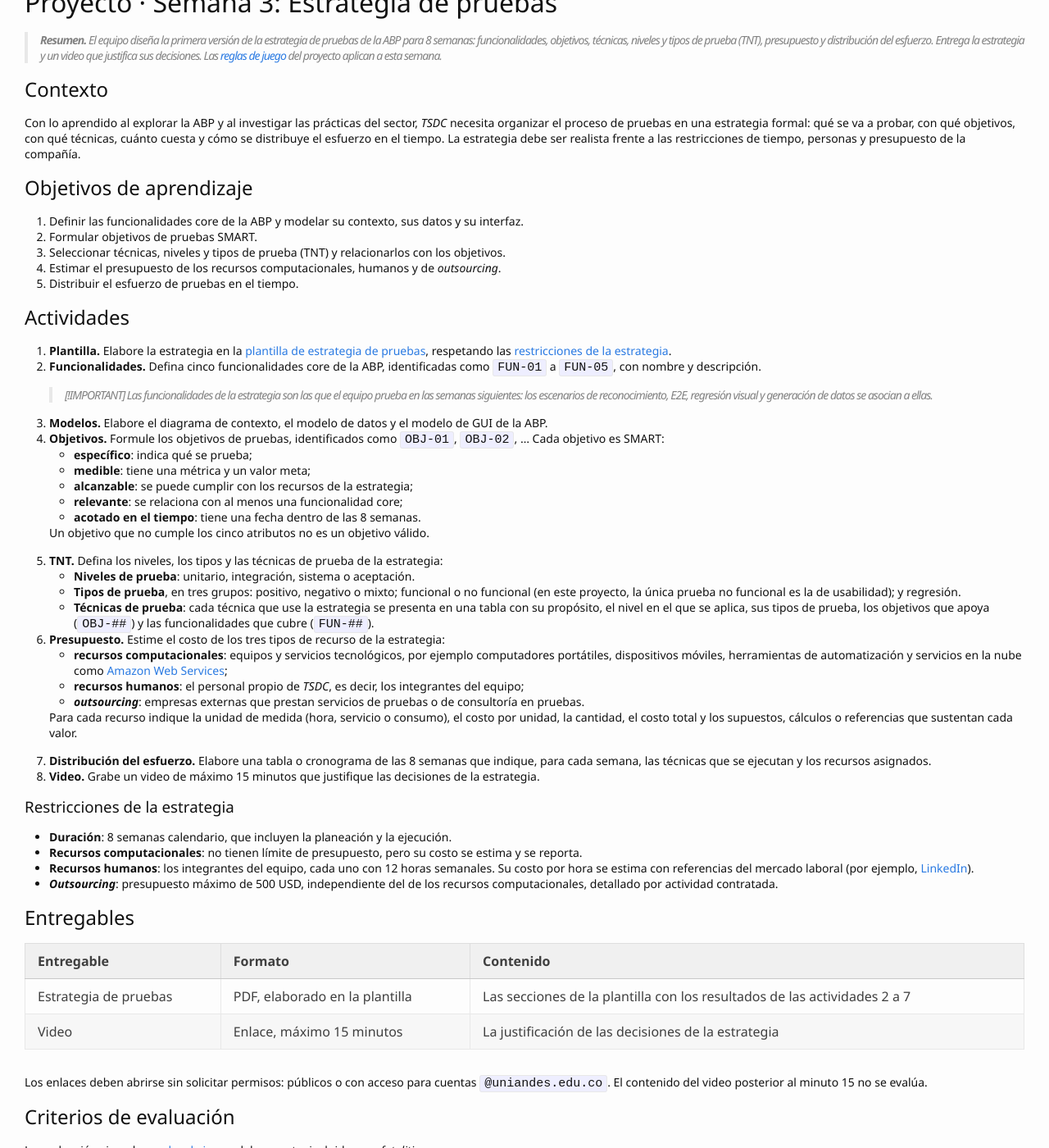
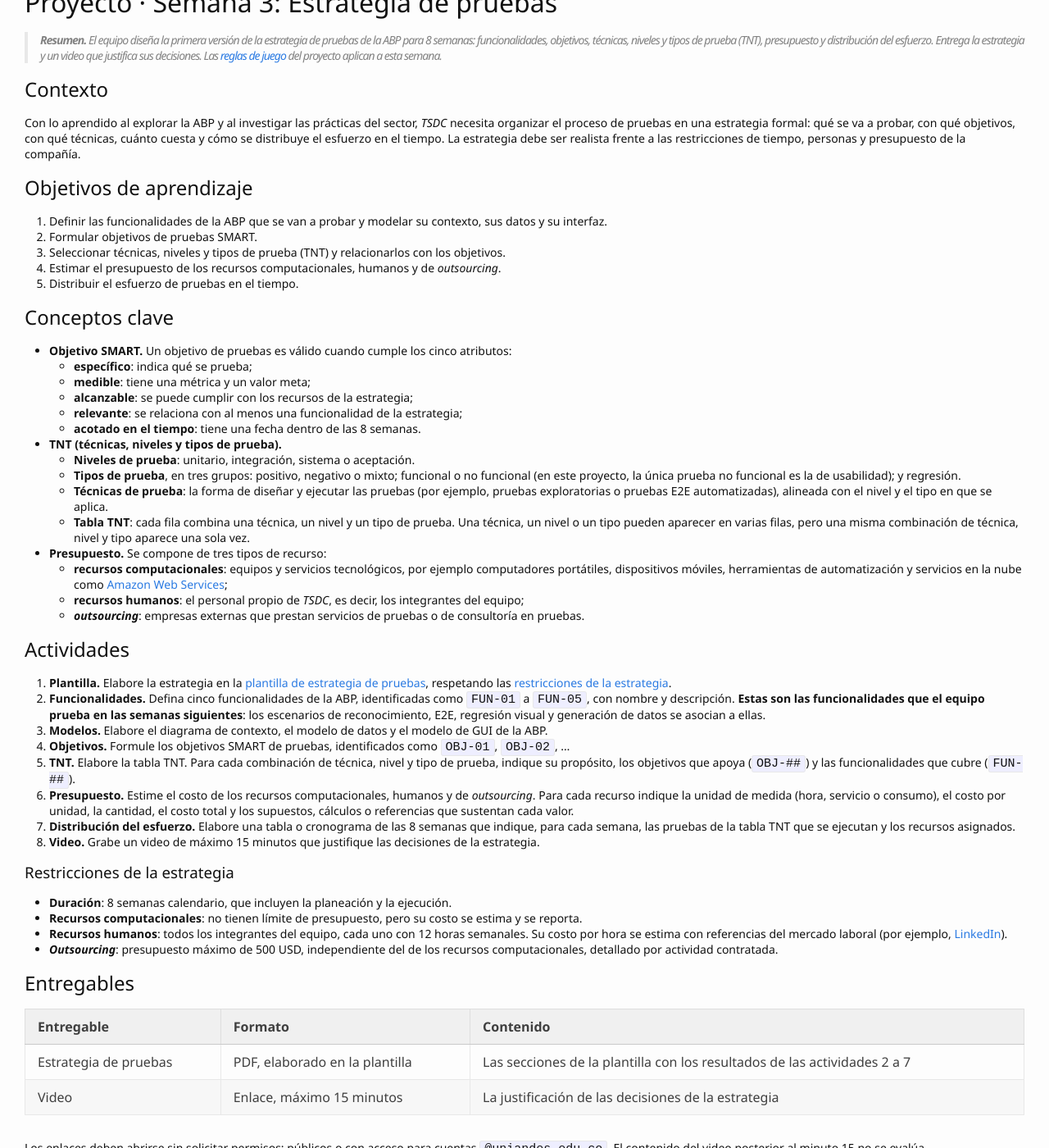
Before and after one commit to TiCSw/mt1_guias_pruebas, a Jekyll site: the page built from docs/semanas/semana3.md, in a window 1280 px wide and 1400 px high, scrolled down 335 px. Shown: the whole window at 82% size. Built offline with Jekyll 4.4.1, drawn with Linux system fonts in a browser that asks for light colours; some web fonts are replaced; our own code applies the rules of GitHub Pages for plain Markdown files; comment, search, counter and statistics services are not loaded; some of the changed text lies outside the part shown.

Commit message:
docs(semanas): week 3 key concepts, TNT combinations and objective coverage

```diff
--- a/docs/semanas/semana3.md
+++ b/docs/semanas/semana3.md
@@ -14,61 +14,65 @@ ser realista frente a las restricciones de tiempo, personas y presupuesto de la
 
 ## Objetivos de aprendizaje
 
-1. Definir las funcionalidades core de la ABP y modelar su contexto, sus datos y su interfaz.
+1. Definir las funcionalidades de la ABP que se van a probar y modelar su contexto, sus datos y su
+   interfaz.
 2. Formular objetivos de pruebas SMART.
 3. Seleccionar técnicas, niveles y tipos de prueba (TNT) y relacionarlos con los objetivos.
 4. Estimar el presupuesto de los recursos computacionales, humanos y de _outsourcing_.
 5. Distribuir el esfuerzo de pruebas en el tiempo.
+
+## Conceptos clave
+
+- **Objetivo SMART.** Un objetivo de pruebas es válido cuando cumple los cinco atributos:
+  - **específico**: indica qué se prueba;
+  - **medible**: tiene una métrica y un valor meta;
+  - **alcanzable**: se puede cumplir con los recursos de la estrategia;
+  - **relevante**: se relaciona con al menos una funcionalidad de la estrategia;
+  - **acotado en el tiempo**: tiene una fecha dentro de las 8 semanas.
+- **TNT (técnicas, niveles y tipos de prueba).**
+  - **Niveles de prueba**: unitario, integración, sistema o aceptación.
+  - **Tipos de prueba**, en tres grupos: positivo, negativo o mixto; funcional o no funcional (en
+    este proyecto, la única prueba no funcional es la de usabilidad); y regresión.
+  - **Técnicas de prueba**: la forma de diseñar y ejecutar las pruebas (por ejemplo, pruebas
+    exploratorias o pruebas E2E automatizadas), alineada con el nivel y el tipo en que se aplica.
+  - **Tabla TNT**: cada fila combina una técnica, un nivel y un tipo de prueba. Una técnica, un nivel
+    o un tipo pueden aparecer en varias filas, pero una misma combinación de técnica, nivel y tipo
+    aparece una sola vez.
+- **Presupuesto.** Se compone de tres tipos de recurso:
+  - **recursos computacionales**: equipos y servicios tecnológicos, por ejemplo computadores
+    portátiles, dispositivos móviles, herramientas de automatización y servicios en la nube como
+    [Amazon Web Services](https://aws.amazon.com/);
+  - **recursos humanos**: el personal propio de _TSDC_, es decir, los integrantes del equipo;
+  - **_outsourcing_**: empresas externas que prestan servicios de pruebas o de consultoría en
+    pruebas.
 
 ## Actividades
 
 1. **Plantilla.** Elabore la estrategia en la
    [plantilla de estrategia de pruebas](https://thesoftwaredesignlab.github.io/AutTestingCourseraBook/templates/estrategia-pruebas.docx),
    respetando las [restricciones de la estrategia](#restricciones-de-la-estrategia).
-2. **Funcionalidades.** Defina cinco funcionalidades core de la ABP, identificadas como `FUN-01` a
-   `FUN-05`, con nombre y descripción.
-
-   > [!IMPORTANT]
-   > Las funcionalidades de la estrategia son las que el equipo prueba en las semanas siguientes:
-   > los escenarios de reconocimiento, E2E, regresión visual y generación de datos se asocian a ellas.
-
+2. **Funcionalidades.** Defina cinco funcionalidades de la ABP, identificadas como `FUN-01` a
+   `FUN-05`, con nombre y descripción. **Estas son las funcionalidades que el equipo prueba en las
+   semanas siguientes**: los escenarios de reconocimiento, E2E, regresión visual y generación de datos
+   se asocian a ellas.
 3. **Modelos.** Elabore el diagrama de contexto, el modelo de datos y el modelo de GUI de la ABP.
-4. **Objetivos.** Formule los objetivos de pruebas, identificados como `OBJ-01`, `OBJ-02`, … Cada
-   objetivo es SMART:
-   - **específico**: indica qué se prueba;
-   - **medible**: tiene una métrica y un valor meta;
-   - **alcanzable**: se puede cumplir con los recursos de la estrategia;
-   - **relevante**: se relaciona con al menos una funcionalidad core;
-   - **acotado en el tiempo**: tiene una fecha dentro de las 8 semanas.
-
-   Un objetivo que no cumple los cinco atributos no es un objetivo válido.
-5. **TNT.** Defina los niveles, los tipos y las técnicas de prueba de la estrategia:
-   - **Niveles de prueba**: unitario, integración, sistema o aceptación.
-   - **Tipos de prueba**, en tres grupos: positivo, negativo o mixto; funcional o no funcional (en
-     este proyecto, la única prueba no funcional es la de usabilidad); y regresión.
-   - **Técnicas de prueba**: cada técnica que use la estrategia se presenta en una tabla con su
-     propósito, el nivel en el que se aplica, sus tipos de prueba, los objetivos que apoya
-     (`OBJ-##`) y las funcionalidades que cubre (`FUN-##`).
-6. **Presupuesto.** Estime el costo de los tres tipos de recurso de la estrategia:
-   - **recursos computacionales**: equipos y servicios tecnológicos, por ejemplo computadores
-     portátiles, dispositivos móviles, herramientas de automatización y servicios en la nube como
-     [Amazon Web Services](https://aws.amazon.com/);
-   - **recursos humanos**: el personal propio de _TSDC_, es decir, los integrantes del equipo;
-   - **_outsourcing_**: empresas externas que prestan servicios de pruebas o de consultoría en
-     pruebas.
-
-   Para cada recurso indique la unidad de medida (hora, servicio o consumo), el costo por unidad, la
+4. **Objetivos.** Formule los objetivos SMART de pruebas, identificados como `OBJ-01`, `OBJ-02`, …
+5. **TNT.** Elabore la tabla TNT. Para cada combinación de técnica, nivel y tipo de prueba, indique su
+   propósito, los objetivos que apoya (`OBJ-##`) y las funcionalidades que cubre (`FUN-##`).
+6. **Presupuesto.** Estime el costo de los recursos computacionales, humanos y de _outsourcing_. Para
+   cada recurso indique la unidad de medida (hora, servicio o consumo), el costo por unidad, la
    cantidad, el costo total y los supuestos, cálculos o referencias que sustentan cada valor.
 7. **Distribución del esfuerzo.** Elabore una tabla o cronograma de las 8 semanas que indique, para
-   cada semana, las técnicas que se ejecutan y los recursos asignados.
+   cada semana, las pruebas de la tabla TNT que se ejecutan y los recursos asignados.
 8. **Video.** Grabe un video de máximo 15 minutos que justifique las decisiones de la estrategia.
 
 ### Restricciones de la estrategia
 
 - **Duración**: 8 semanas calendario, que incluyen la planeación y la ejecución.
 - **Recursos computacionales**: no tienen límite de presupuesto, pero su costo se estima y se reporta.
-- **Recursos humanos**: los integrantes del equipo, cada uno con 12 horas semanales. Su costo por hora
-  se estima con referencias del mercado laboral (por ejemplo, [LinkedIn](https://www.linkedin.com/)).
+- **Recursos humanos**: todos los integrantes del equipo, cada uno con 12 horas semanales. Su costo
+  por hora se estima con referencias del mercado laboral (por ejemplo,
+  [LinkedIn](https://www.linkedin.com/)).
 - **_Outsourcing_**: presupuesto máximo de 500 USD, independiente del de los recursos
   computacionales, detallado por actividad contratada.
 
@@ -88,7 +92,7 @@ La evaluación sigue las [reglas de juego](reglas) del proyecto, incluidas sus _
 
 ### 1. Aplicación bajo pruebas [25 puntos]
 
-- **1.1 Funcionalidades [15 puntos, 3 por funcionalidad].** Las cinco funcionalidades core tienen
+- **1.1 Funcionalidades [15 puntos, 3 por funcionalidad].** Las cinco funcionalidades tienen
   identificador (`FUN-##`), nombre y una descripción que indica qué hace el usuario y qué resultado
   observable obtiene.
 - **1.2 Diagrama de contexto [2 puntos].** El diagrama muestra la ABP como un solo sistema y sus
@@ -100,33 +104,28 @@ La evaluación sigue las [reglas de juego](reglas) del proyecto, incluidas sus _
 
 ### 2. Estrategia de pruebas [65 puntos]
 
-- **2.1 Objetivos [8 puntos].** Todos los objetivos de pruebas (`OBJ-##`) son SMART. Cada objetivo que
-  no cumple alguno de los cinco atributos de la actividad 4 resta 2 puntos de este criterio, sin bajar
-  de 0. Una estrategia sin objetivos válidos obtiene 0 puntos en este criterio.
+- **2.1 Objetivos [8 puntos].** Los objetivos de pruebas (`OBJ-##`) cumplen los cinco atributos
+  SMART.
 - **2.2 Duración y fases [4 puntos].** La estrategia cubre las 8 semanas y las organiza en fases o
   iteraciones con sus actividades.
 - **2.3 TNT [15 puntos].**
-  - **[3 puntos]** Los niveles de prueba de la estrategia son niveles válidos (unitario,
-    integración, sistema o aceptación), cada uno con su propósito.
-  - **[3 puntos]** Los tipos de prueba de la estrategia pertenecen a los grupos de la actividad 5,
-    cada uno con su propósito.
-  - **[9 puntos]** La tabla de técnicas indica, para cada técnica, su propósito, su nivel, sus tipos
-    de prueba, los objetivos que apoya (`OBJ-##`) y las funcionalidades que cubre (`FUN-##`). Cada
-    técnica a la que le falta alguno de esos datos resta 3 puntos de este sub-criterio, sin bajar
-    de 0.
-- **2.4 Cobertura de los objetivos [5 puntos].** Cada objetivo aparece en al menos una técnica de la
-  tabla de técnicas. Cada objetivo que no aparece en ninguna técnica resta 1 punto de este criterio,
-  sin bajar de 0.
+  - **[5 puntos]** Cada fila de la tabla TNT combina una técnica, un nivel válido y un tipo de prueba
+    de los grupos definidos, sin combinaciones repetidas.
+  - **[10 puntos]** Cada fila de la tabla TNT indica su propósito, los objetivos que apoya (`OBJ-##`)
+    y las funcionalidades que cubre (`FUN-##`).
+- **2.4 Cobertura de los objetivos [5 puntos].** La tabla TNT cubre todos los objetivos: cada objetivo
+  aparece en al menos una de sus filas.
 - **2.5 Presupuesto [23 puntos].**
   - **[8 puntos]** Cada recurso computacional tiene unidad de medida, costo por unidad, consumo
     estimado, costo total y la fuente o el supuesto de su costo.
-  - **[9 puntos]** Los recursos humanos tienen costo por hora con su referencia de mercado, la
-    cantidad de horas (integrantes × 12 horas × 8 semanas) y el costo total.
+  - **[9 puntos]** Los recursos humanos incluyen a todos los integrantes del equipo, cada uno con su
+    costo por hora y su referencia de mercado, y sus horas (12 horas × 8 semanas), y el costo total
+    del equipo.
   - **[6 puntos]** El _outsourcing_ describe cada actividad contratada a una empresa externa con su
     costo, y el total no supera 500 USD.
 - **2.6 Distribución del esfuerzo [10 puntos].** La tabla o el cronograma asigna, para cada una de las
-  8 semanas, las técnicas que se ejecutan y los recursos asignados, y sus totales coinciden con el
-  presupuesto.
+  8 semanas, las pruebas de la tabla TNT que se ejecutan y los recursos asignados, y sus totales
+  coinciden con el presupuesto.
 
 ### 3. Video [10 puntos]
 
@@ -135,8 +134,8 @@ La evaluación sigue las [reglas de juego](reglas) del proyecto, incluidas sus _
   - **[3 puntos]** El video justifica la selección de las funcionalidades y de los objetivos con
     hallazgos concretos de las semanas 1 y 2 (pruebas exploratorias, defectos encontrados o
     resultados de la encuesta).
-  - **[3 puntos]** El video justifica por qué las técnicas elegidas son adecuadas para los objetivos
-    y menciona al menos una técnica que se descartó y por qué.
+  - **[3 puntos]** El video justifica por qué las combinaciones de la tabla TNT son adecuadas para los
+    objetivos y menciona al menos una técnica que se descartó y por qué.
   - **[2 puntos]** El video justifica cómo se reparte el presupuesto entre recursos computacionales,
     humanos y _outsourcing_, incluido qué se contrata a empresas externas y por qué.
   - **[2 puntos]** El video explica cómo la distribución del esfuerzo permite cumplir los objetivos
```
